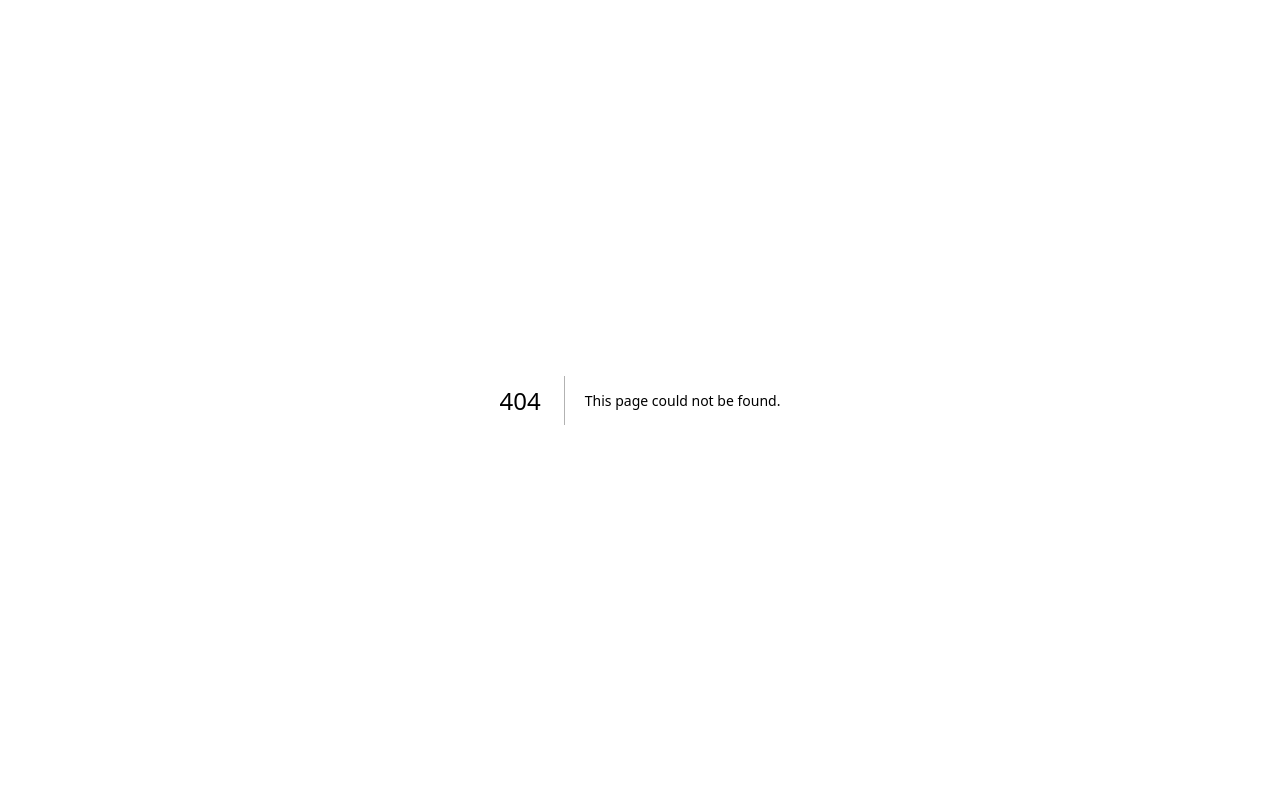
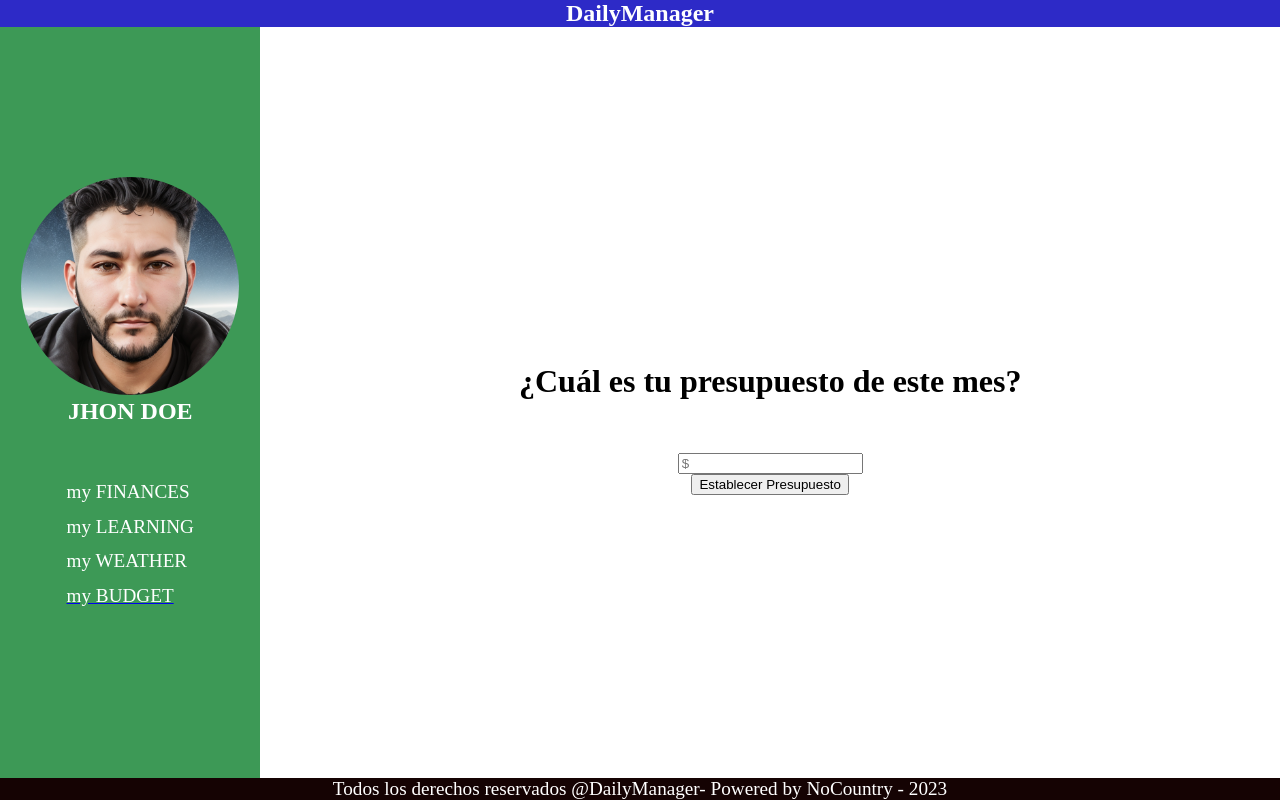
Before and after one commit to No-Country/S8-19-morn, a Next.js app in the folder client/daily-manager/: page /budget in a window 1280 px wide. Before the commit this address had no page. Built offline with nearby package versions, Linux system fonts and the light colour scheme.

Commit message:
set budget working

```diff
--- a/client/daily-manager/components/MainLayout/MainLayout.js
+++ b/client/daily-manager/components/MainLayout/MainLayout.js
@@ -3,19 +3,19 @@ import styles from "../../scss/globals.module.scss";
 import Header from "../header/Header";
 import GreenPanel from "../greenPanel/GreenPanel";
 import Footer from "../footer/Footer";
-import PrincipalComponent from "../principalComponent/PrincipalComponent";
+
 
 const { mainLayout } = styles;
 
-export default function MainLayout() {
+export default function MainLayout({ children }) {
   return (
     <div className={mainLayout}>
       <Header />
 
-      <div style={{ display: "flex", flexGrow: 1}}>
+      <main style={{ display: "flex", flexGrow: 1 }}>
         <GreenPanel />
-        <PrincipalComponent />
-      </div>
+        {children}
+      </main>
 
       <Footer />
     </div>
--- a/client/daily-manager/components/greenPanel/GreenPanel.js
+++ b/client/daily-manager/components/greenPanel/GreenPanel.js
@@ -2,24 +2,25 @@ import React from "react";
 import styles from "../../scss/globals.module.scss";
 import Image from "next/image";
 import ezeIa from "../../public/eze.png";
+import Link from "next/link";
 
-const {greenPanel, avatar, userTitle} = styles;
+const { greenPanel, avatar, userTitle } = styles;
 
 export default function GreenPanel() {
   return (
     <div className={greenPanel}>
-      <Image src={ezeIa} alt='userAvatar' className={avatar}/>
+      <Image src={ezeIa} alt="userAvatar" className={avatar} />
       <h5 className={userTitle}>JHON DOE</h5>
       <nav>
-      <ul>
-        <li>my FINANCES</li>
-        <li>my LEARNING</li>
-        <li>my WEATHER</li>
-        <li>my NEWS</li>
-      </ul>
-
+        <ul>
+          <li>my FINANCES</li>
+          <li>my LEARNING</li>
+          <li>my WEATHER</li>
+          <Link href='/budget'>
+            <li>my BUDGET</li>
+          </Link>
+        </ul>
       </nav>
-
     </div>
   );
 }
--- a/client/daily-manager/scss/globals.module.scss
+++ b/client/daily-manager/scss/globals.module.scss
@@ -3,3 +3,4 @@
 
 @forward './utils/baserules';
 @forward './components/components.scss';
+@forward './pages/pages.scss';
--- /dev/null
+++ b/client/daily-manager/scss/pages/_budget.scss
@@ -0,0 +1,17 @@
+@use '../utils/colors' as *;
+@use '../utils/mixins' as *;
+
+.budgetStyled{
+    @include flex-column;
+    width: 100%;
+    h5{
+        font-size: xx-large;
+    }
+
+    form{
+        @include flex-column
+
+
+    }
+
+}
--- /dev/null
+++ b/client/daily-manager/scss/pages/pages.scss
@@ -0,0 +1 @@
+@forward './budget';
--- a/client/daily-manager/scss/utils/baserules.scss
+++ b/client/daily-manager/scss/utils/baserules.scss
@@ -14,6 +14,8 @@
 
   h2 {
     margin: 0;
+    text-align: center;
+
   }
 
   p {
--- /dev/null
+++ b/client/daily-manager/src/pages/budget/index.js
@@ -0,0 +1,40 @@
+"use client";
+import React, { useState } from "react";
+import MainLayout from "../../../components/MainLayout/MainLayout";
+import styles from "../../../scss/globals.module.scss";
+
+const { budgetStyled } = styles;
+
+export default function Budget() {
+  const [budget, setBudget] = useState("");
+  const [inputValue, setInputValue] = useState("");
+
+  const handleChange = (event) => {
+    setInputValue(event.target.value);
+  };
+
+  const handleSetBudget = () => {
+    setBudget(inputValue);
+  };
+
+  return (
+    <MainLayout>
+      <div className={budgetStyled}>
+        {budget ? (
+          <h5>Tu presupuesto es $ {budget} </h5>
+        ) : (
+          <>
+            <h5>¿Cuál es tu presupuesto de este mes?</h5>
+            <input
+              type="number"
+              placeholder="$"
+              value={inputValue}
+              onChange={handleChange}
+            />
+            <button onClick={handleSetBudget}>Establecer Presupuesto</button>
+          </>
+        )}
+      </div>
+    </MainLayout>
+  );
+}
--- a/client/daily-manager/src/pages/index.js
+++ b/client/daily-manager/src/pages/index.js
@@ -1,9 +1,12 @@
 import MainLayout from '../../components/MainLayout/MainLayout'
+import PrincipalComponent from '../../components/principalComponent/PrincipalComponent'
 import styles from '../../scss/globals.module.scss'
 
 
 export default function Home() {
   return (
-    <MainLayout/>
+    <MainLayout>
+      <PrincipalComponent/>
+    </MainLayout>
   )
 }
```
